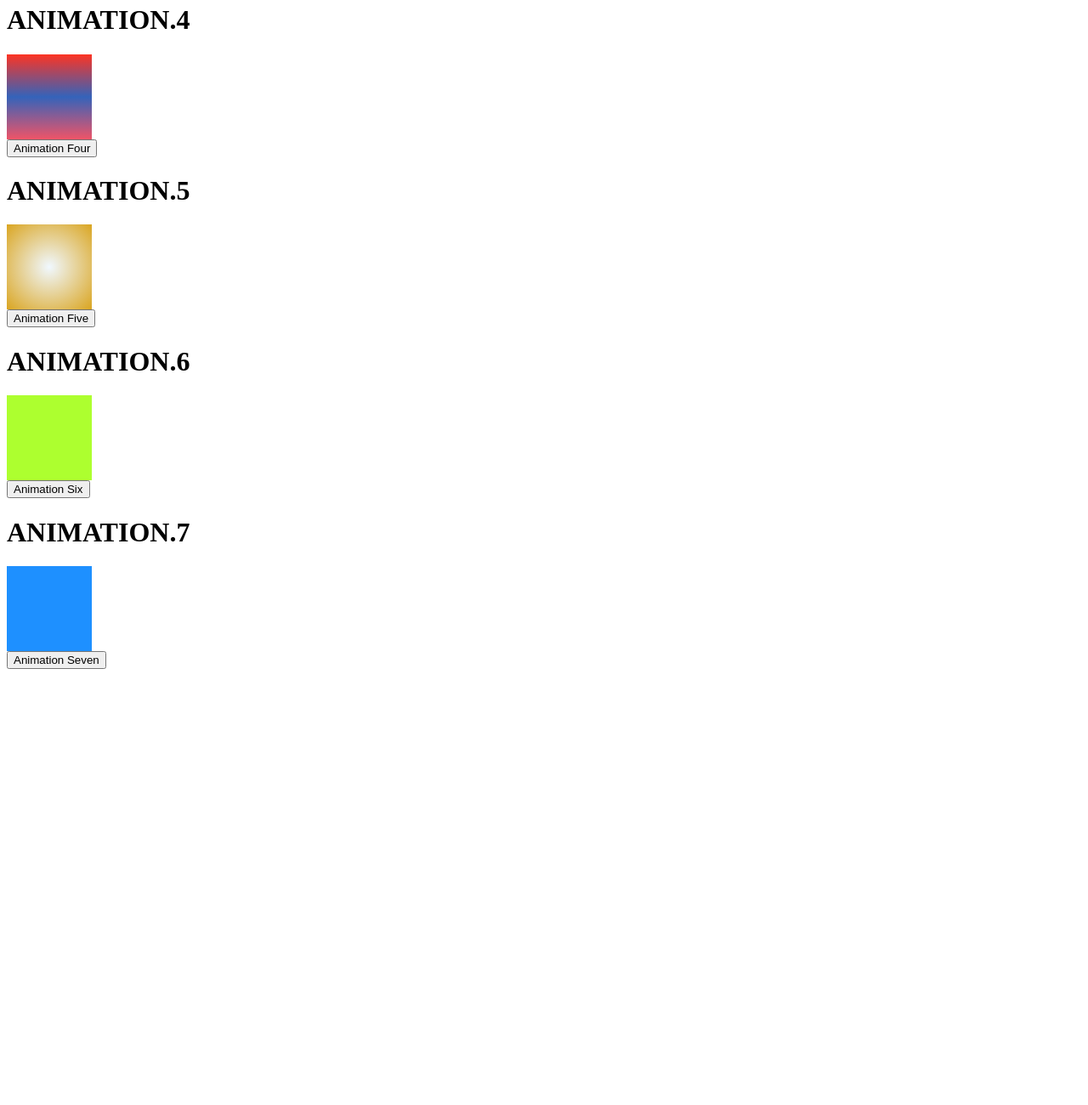
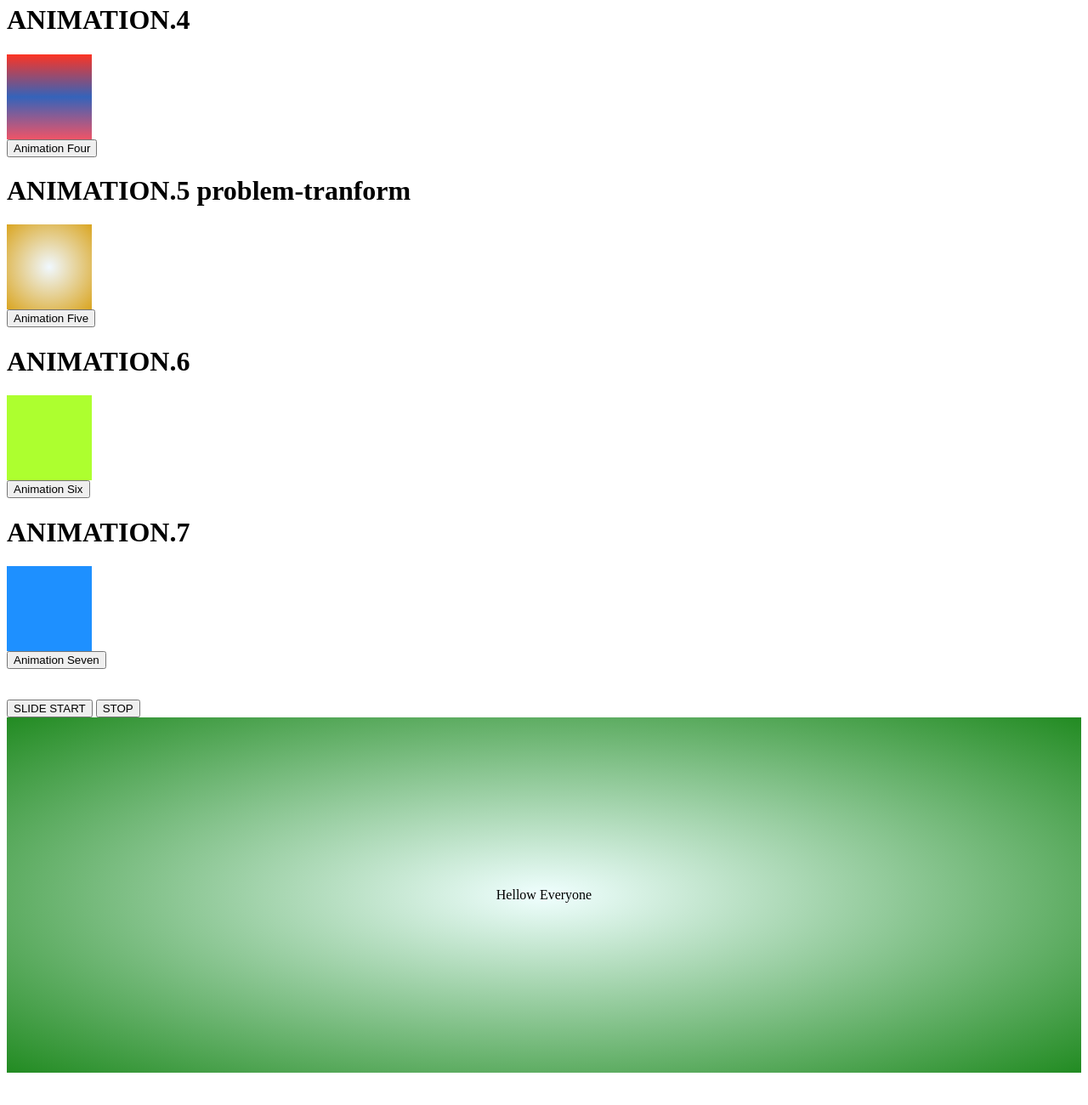
Before and after one commit to Arponlucifer26/test, a plain HTML site: page index.html in a window 1280 px wide. Shown: the part 2373-3673 px from the top of the page at 85% size. Before the commit the page ends 3168 px from the top, so only its background shows below. Drawn offline with nearby package versions, Linux system fonts and the light colour scheme.

Commit message:
make stop jq

```diff
--- a/index.html
+++ b/index.html
@@ -75,7 +75,7 @@
 	<h1>ANIMATION.4</h1>
 	<div id="aminatn_four"></div>
 	<button id="anim_four_btn">Animation Four</button>
-	<h1>ANIMATION.5</h1>
+	<h1>ANIMATION.5 problem-tranform</h1>
 	<div id="aminatn_five"></div>
 	<button id="anim_five_btn">Animation Five</button>
 	<h1>ANIMATION.6</h1>
@@ -84,6 +84,46 @@
 	<h1>ANIMATION.7</h1>
 	<div id="aminatn_seven"></div>
 	<button id="anim_seven_btn">Animation Seven</button>
+	<br>
+	<br>
+	<br>
+
+
+
+
+
+
+
+
+
+
+
+
+
+
+<!-- STOP -->
+
+<button id="slde_btn">SLIDE START</button>
+<button id="stop_btn">STOP</button>
+<div id="stp_size">Hellow Everyone</div><br>
+	<br>
+	<br>
+
+
+
+
+
+
+
+
+
+
+
+
+
+
+
+
 
 
 
--- a/main.js
+++ b/main.js
@@ -120,10 +120,37 @@ $("#anim_threeo_btn").click(function(){
 
 
 
+/*4*/
+$("#anim_four_btn").click(function(){
+	$("#aminatn_four").animate({left: "300px",height:"+=20px",width:"+=20px"},2000);
+
+});
+
+
+
+/*5*/
+
+$("$anim_five_btn").click(function(){
+	$("#aminatn_five").animate({transform: 'scale(0.3)'});
+
+});
 
 
 
 
+
+
+
+
+
+
+
+
+/* STOP */
+
+$("#slde_btn").click(function(){
+	$("#stp_size").hide(5000);
+});
 
 
 
--- a/style.css
+++ b/style.css
@@ -52,3 +52,16 @@
 	background: dodgerblue;
 	position: relative;
 }
+
+
+
+
+/*STOP*/
+
+
+#stp_size{
+	padding: 200px;
+	background: radial-gradient(azure,forestgreen);
+	text-align: center;
+
+}
```
